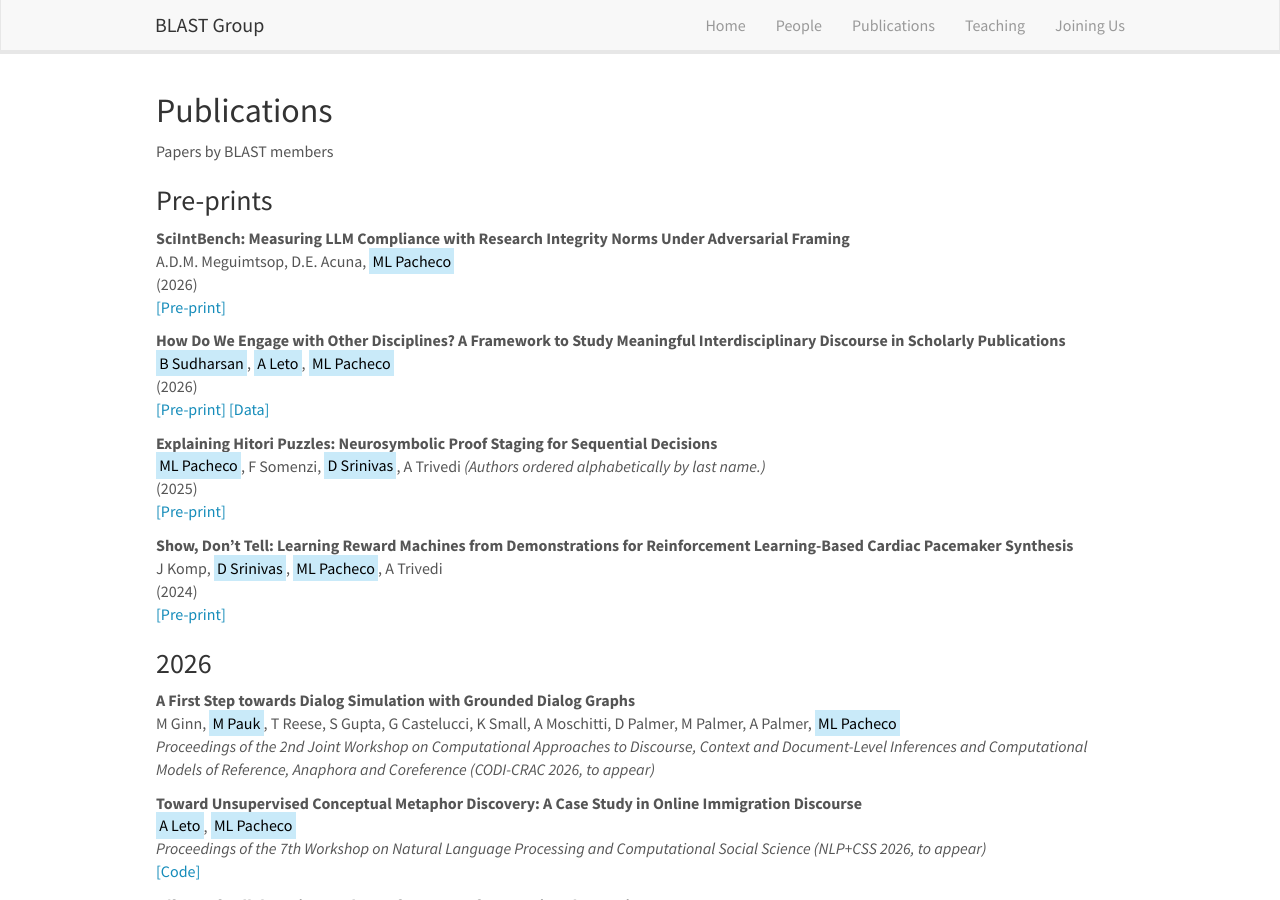
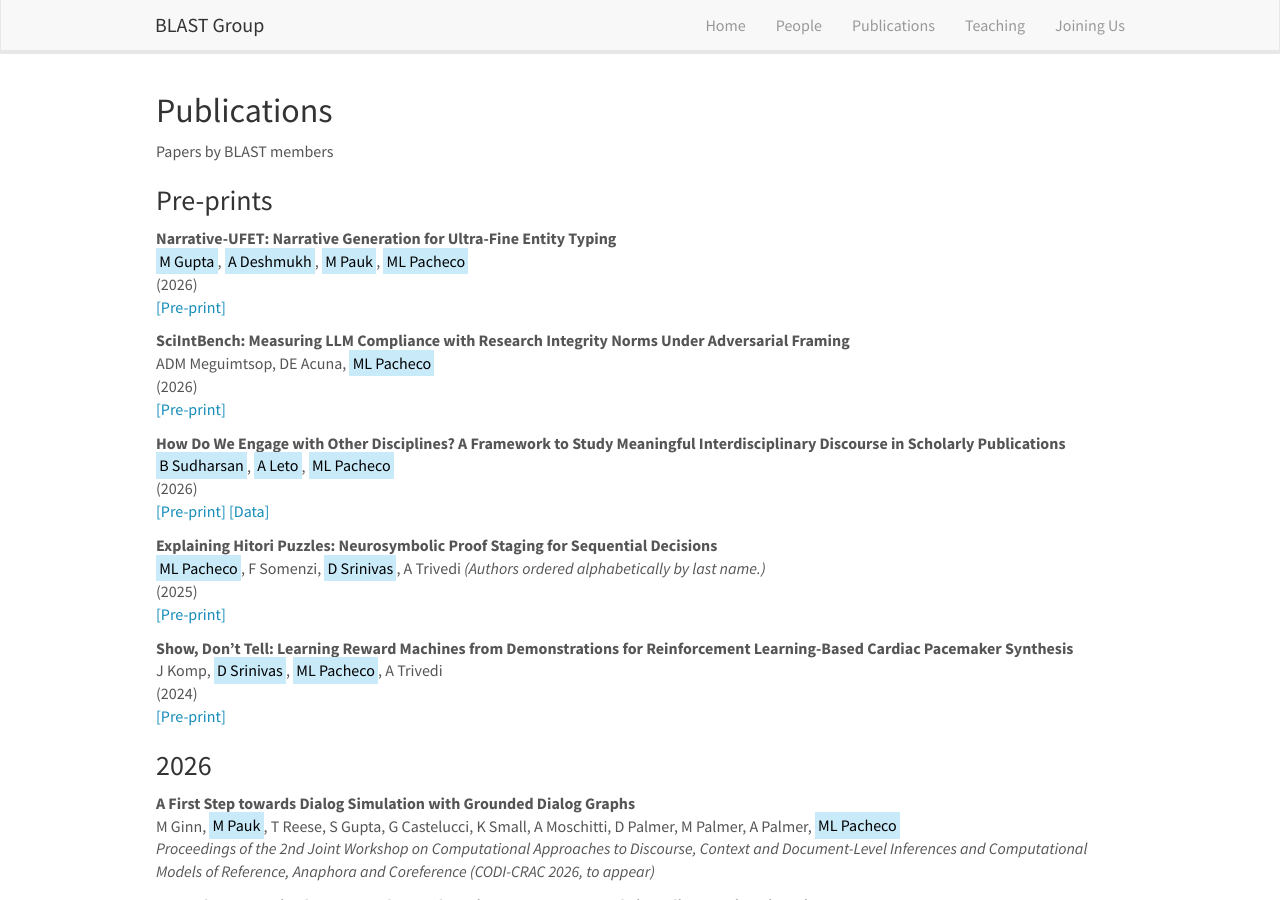
Before and after one commit to blast-cu/blast-cu.github.io, a Jekyll site: the page built from _pages/publications.md, in a window 1280 px wide and 900 px high. Built offline with Jekyll 4.4.1, drawn with Linux system fonts in a browser that asks for light colours; nearby versions of some CDN libraries.

Commit message:
Update publist_preprint.yml

```diff
--- a/_data/publist_preprint.yml
+++ b/_data/publist_preprint.yml
@@ -1,5 +1,13 @@
+- title: "Narrative-UFET: Narrative Generation for Ultra-Fine Entity Typing"
+  authors: <mark>M Gupta</mark>, <mark>A Deshmukh</mark>, <mark>M Pauk</mark>, <mark>ML Pacheco</mark>
+  highlight: 0
+  link:
+    url: https://arxiv.org/abs/2606.27598
+    display: \[Pre-print\]
+  year: 2026
+
 - title: "SciIntBench: Measuring LLM Compliance with Research Integrity Norms Under Adversarial Framing"
-  authors: A.D.M. Meguimtsop, D.E. Acuna, <mark>ML Pacheco</mark>
+  authors: ADM Meguimtsop, DE Acuna, <mark>ML Pacheco</mark>
   highlight: 0
   link:
     url: https://arxiv.org/abs/2605.29468
```
